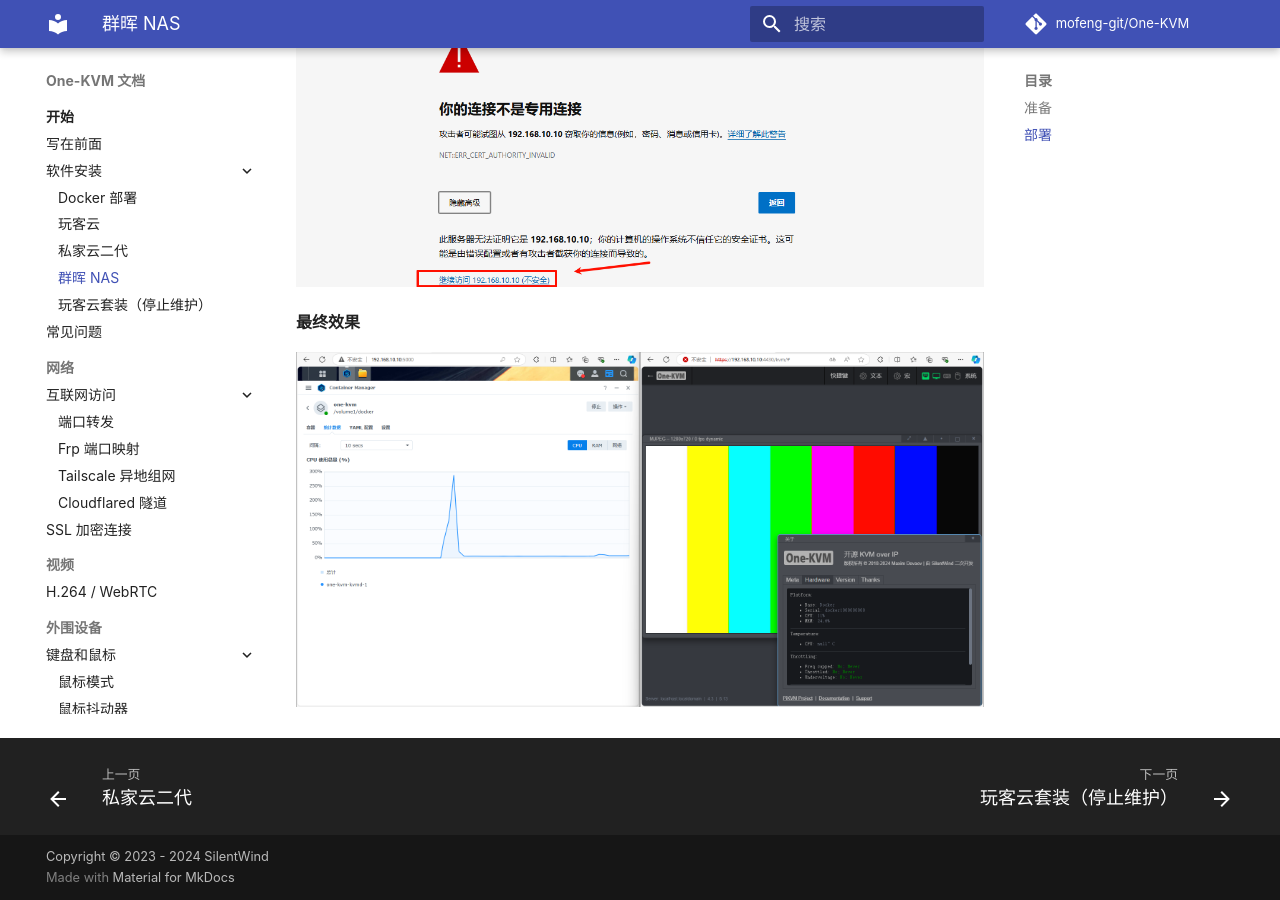
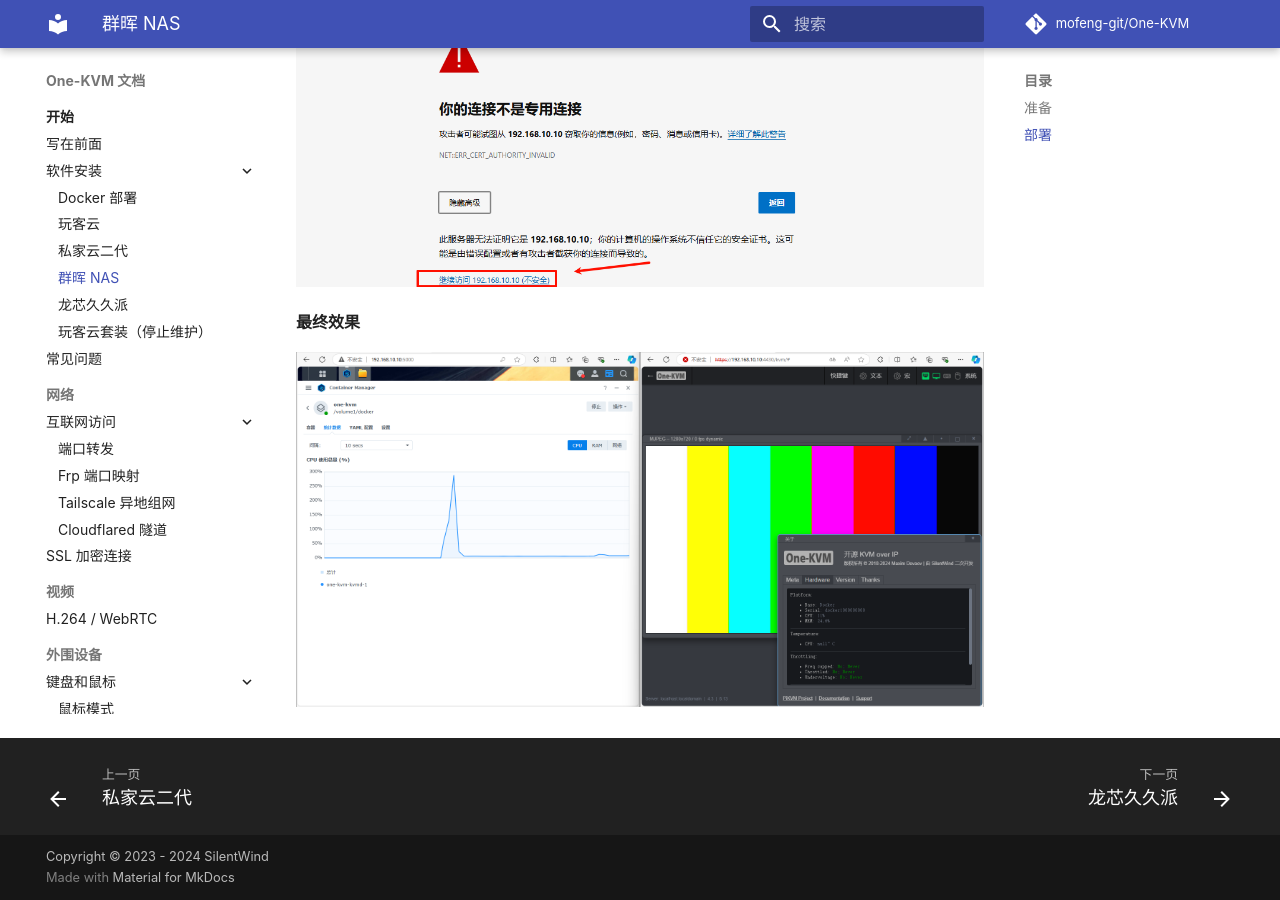
Before and after one commit to mofeng-git/One-KVM_WEB, an MkDocs documentation site: the page built from docs/synology_install.md, in a window 1280 px wide and 900 px high, scrolled down 3428 px. Built offline with MkDocs 1.6.1 and Material for MkDocs 9.7.7, drawn with Linux system fonts in a browser that asks for light colours; comment, search, counter and statistics services are not loaded; part of the change alters nothing that is shown.

Commit message:
添加龙芯久久派文档

````diff
--- /dev/null
+++ b/docs/2k0300.md
@@ -0,0 +1,38 @@
+龙芯派 2K0300 久久派采用龙芯 2K0300 处理器，自主 LoongArch 架构，主频 1GHz，支持低功耗，支持触屏输入、力积 DDR4，提供千兆网口和多功能接口，采用标准 Type-C 接口供电。
+
+龙芯久久派 One-KVM 整合包基于 loongnix 系统（旧世界）打包而成。
+
+需要硬件：龙芯久久派、USB HDMI 采集卡、CH9329+CH340 一体线
+
+**整合包说明**
+
+- 系统基于 loongix 预装 One-KVM 开箱即用，打包方式为系统 rootfs 压缩包，启动后访问 https://IP:443 即可。
+
+- 受限于内存大小，包含 1g swap，文件位于/swap.img。比One-KVM 其他系统整合包少了 H.264/WebRTC 和网页终端功能。
+
+- 由于 OTG 功能需要按照官方文档进行硬改，所以这里使用 CH9329+CH340 一体线。内核已经加入了 OTG 模块并且 usb gadget 新建正常，如有需要高阶玩家可自行测试 OTG。
+
+- 如果是久久派 TF 卡版本，理论上不用修改文件。如果是久久派 WIFI 卡版本，压缩包 /boot/ 目录下包含 vmlinuz-tf 和 vmlinuz-wifi，使用时按需重命名为 vmlinuz，再编辑 boot.cfg 设置启动项即可。
+
+命令实例：
+
+```bash
+sudo fdisk -l
+#假定 TF 卡路径为 /dev/sdc1
+sudo mkfs.ext4 /dev/sdc1
+mkdir /mnt/sdc1
+sudo mount /dev/sdc1 /mnt/sdc1
+sudo tar -zvxf One-KVM_by-SilentWind_2k0300_241025.tar.gz -C /mnt/sdc1 && sync
+sudo nano boot.cfg
+sudo cd /mnt/sdc1/boot
+#按需重命名成 vmlinuz，修改boot.cfg
+cp vmlinuz-tf vmlinuz
+sudo nano boot.cfg
+sudo umount /dev/sdc1
+```
+
+### 使用实例
+
+![2k0300 1](img/PixPin_2024-10-25_21-58-47.png)
+
+![2k0300 1](img/1729864881297-tuya.jpg)
--- a/mkdocs.yml
+++ b/mkdocs.yml
@@ -63,6 +63,7 @@ nav:
         #- "X86 主机安装": x86_install.md
         - "私家云二代": cumebox2_install.md
         - "群晖 NAS": synology_install.md
+        - "龙芯久久派": 2k0300.md
         - "玩客云套装（停止维护）": onecloud_guide.md
       #- "身份认证": auth.md
       - "常见问题": faq.md
````
Also changed, not shown: docs/img/1729864881297-tuya.jpg (added), docs/img/PixPin_2024-10-25_21-58-47.png (added).
